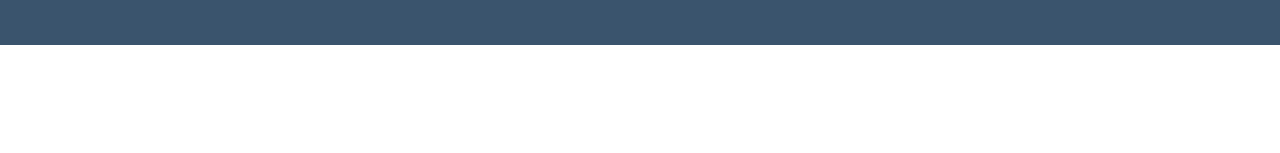
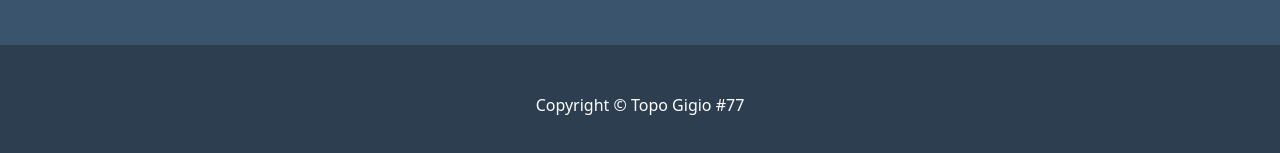
Before and after one commit to AndreaDeCeglia/html-css-bootstrap-freelancer, a plain HTML site: page index.html in a window 1280 px wide. Shown: the part 2353-2506 px from the top of the page. Before the commit the page ends 2398 px from the top, so only its background shows below. Drawn offline with nearby package versions, Linux system fonts and the light colour scheme.

Commit message:
wrapped it up almost at all

```diff
--- a/assets/css/style.css
+++ b/assets/css/style.css
@@ -44,3 +44,7 @@
   width: 50px;
   height: 50px;
 }
+
+#copyright{
+    background-color: #2c3e50;
+}
--- a/index.html
+++ b/index.html
@@ -304,7 +304,19 @@
 
 
         <!-- ***** copyright section ***** -->
+        <section id="copyright">
 
+            <div class="container text-white d-flex justify-content-center">
+
+                <p class="mt-5 mb-5">
+                    Copyright
+                    <span>&#169;</span>
+                    Topo Gigio #77
+                </p>
+
+            </div>
+
+        </section>
 
 
     </footer>
```
